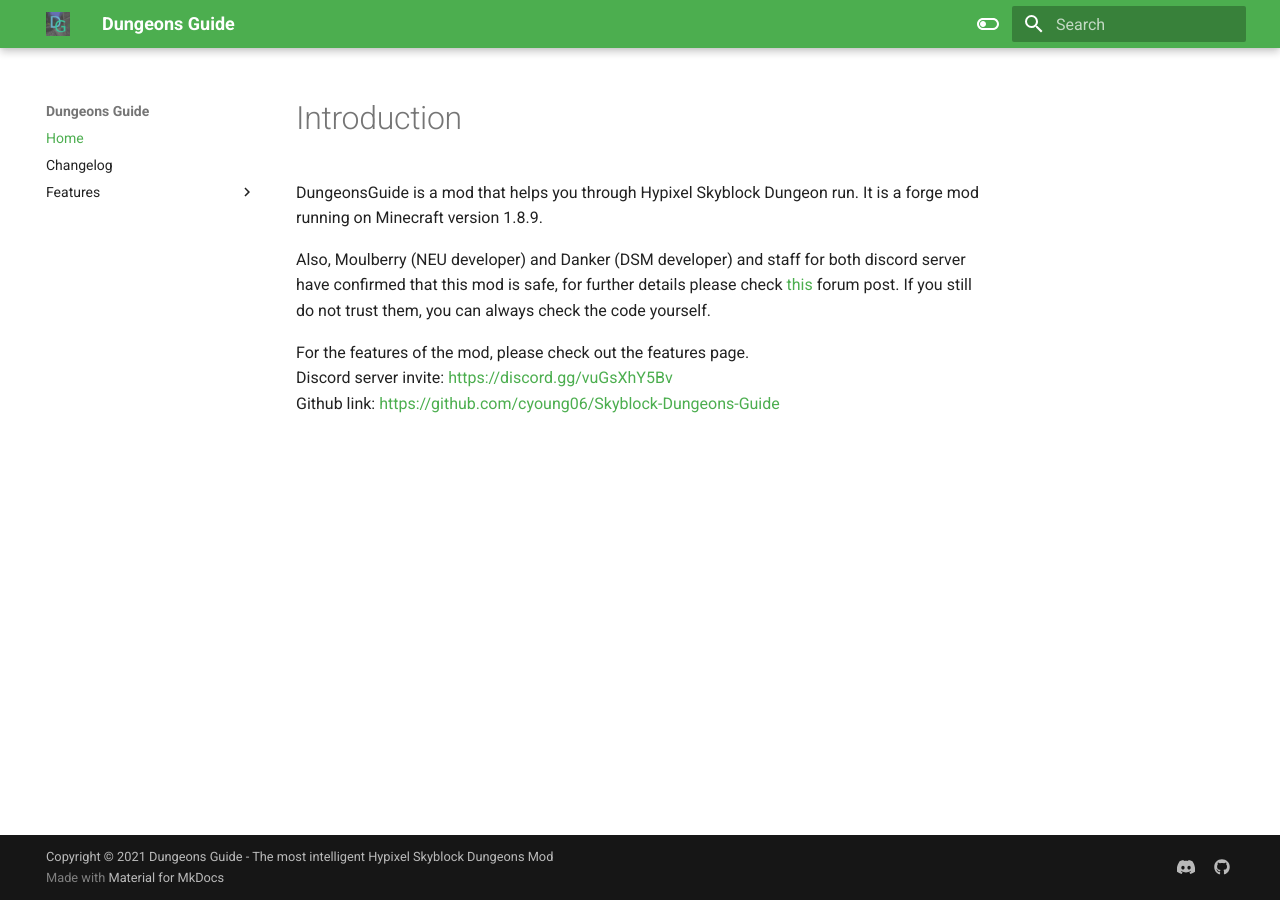
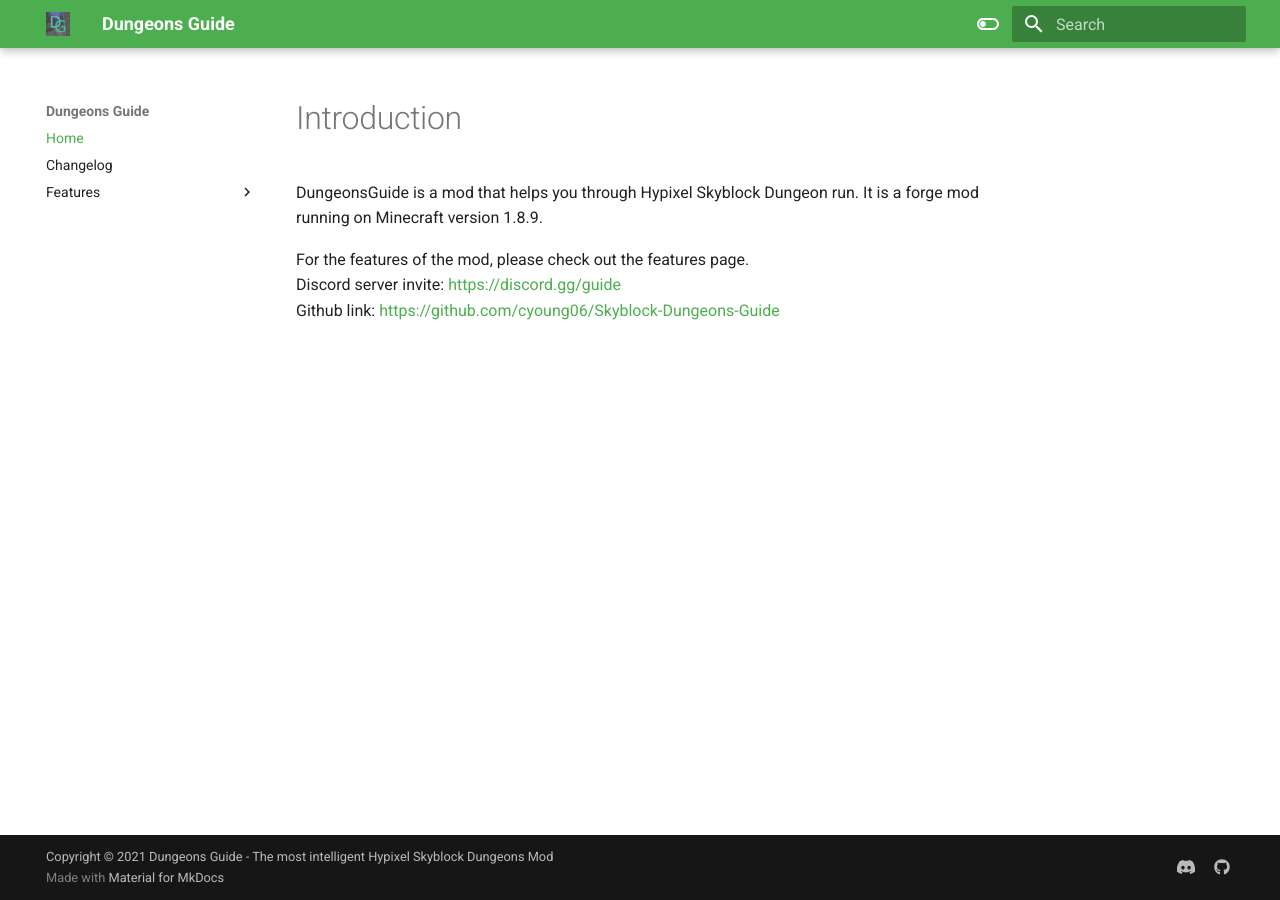
Before and after one commit to Dungeons-Guide/dungeonsguide.github.io, an MkDocs documentation site: the page built from docs/index.md, in a window 1280 px wide. Built offline with MkDocs 1.6.1 and Material for MkDocs 9.7.7, drawn with Linux system fonts in a browser that asks for light colours.

Commit message:
thanksthanks

```diff
--- a/docs/index.md
+++ b/docs/index.md
@@ -2,8 +2,6 @@
 
 DungeonsGuide is a mod that helps you through Hypixel Skyblock Dungeon run. It is a forge mod running on Minecraft version 1.8.9.
 
-Also, Moulberry \(NEU developer\) and Danker \(DSM developer\) and staff for both discord server have confirmed that this mod is safe, for further details please check [this](https://hypixel.net/threads/about-the-dungeons-guide-mod.3727014/) forum post. If you still do not trust them, you can always check the code yourself.
-
 For the features of the mod, please check out the features page.
-Discord server invite: [https://discord.gg/vuGsXhY5Bv](https://discord.gg/vuGsXhY5Bv)
+Discord server invite: [https://discord.gg/guide](https://discord.gg/vuGsXhY5Bv)
 Github link: [https://github.com/cyoung06/Skyblock-Dungeons-Guide](https://github.com/cyoung06/Skyblock-Dungeons-Guide)
```
Also changed, not shown: site/index.html, site/search/search_index.json, site/sitemap.xml, 2 other files.
